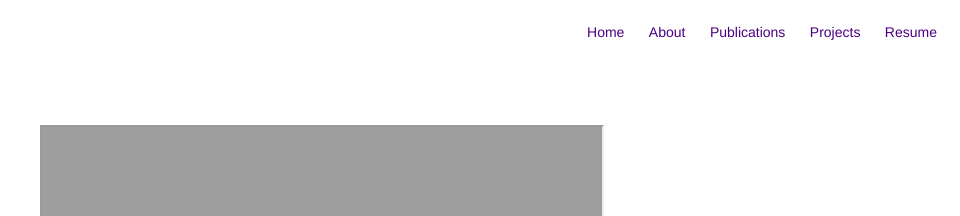
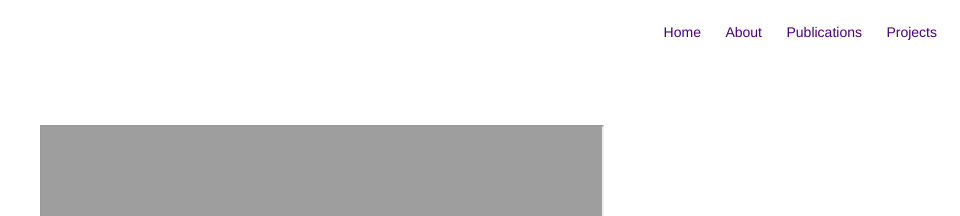
Before and after one commit to sr-gi/me, a Jekyll site: the page built from resume.md, in a window 1280 px wide. Shown: the top 216 px of the page, without its empty margins (320-1280 px from the left). Built offline with Jekyll 4.4.1, drawn with Linux system fonts in a browser that asks for light colours.

Commit message:
Fixes Resume tab display bug

```diff
--- a/_config.yml
+++ b/_config.yml
@@ -12,7 +12,7 @@ picture: assets/images/profile.jpg
 # If you want to include your resume, set to true
 # and specify source (external or local).
 resume: true
-resume-url: /resume
+resume-url: resume
 #resume-external: true
 #resume-url: https://google.com/?q=my+resume
 
--- a/_includes/nav.html
+++ b/_includes/nav.html
@@ -32,10 +32,12 @@
         {% endif %}
 
         {% if site.resume == true %}
-            <li class="item">
-                <a class="link" href="{% if site.resume-external %}{{ site.resume-url }}{% else %}{{ site.url }}/{{ site.resume-url }}{% endif %}">Resume</a>
-                <!--<a class="link" href="{{ site.url }}/assets/sdelgado-cv.pdf">Resume</a> -->
+        	{% if page.title != "Resume" %}
+            	<li class="item">
+                	<a class="link" href="{% if site.resume-external %}{{ site.resume-url }}{% else %}{{ site.url }}/{{ site.resume-url }}{% endif %}">Resume</a>
+					<!--<a class="link" href="{{ site.url }}/assets/sdelgado-cv.pdf">Resume</a> -->
             </li>
+            {% endif %}
         {% endif %}
 
 
```
